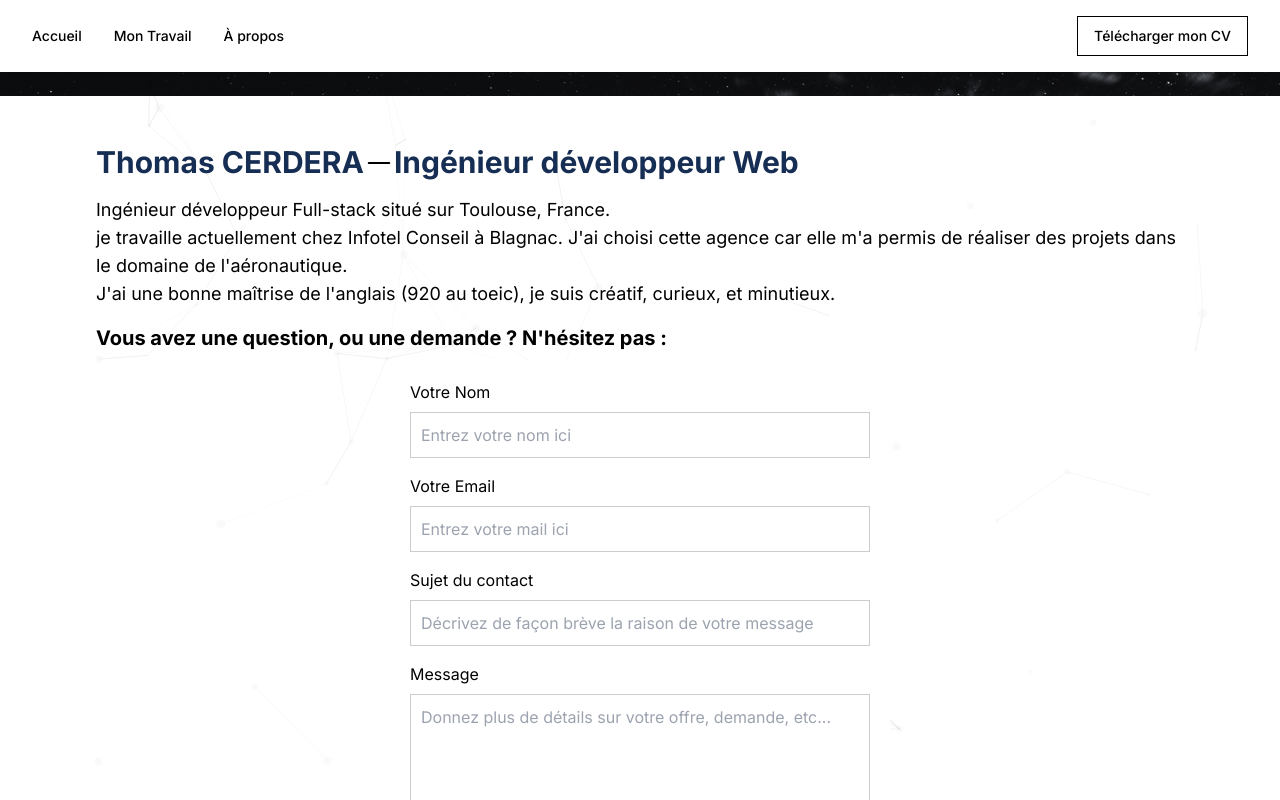
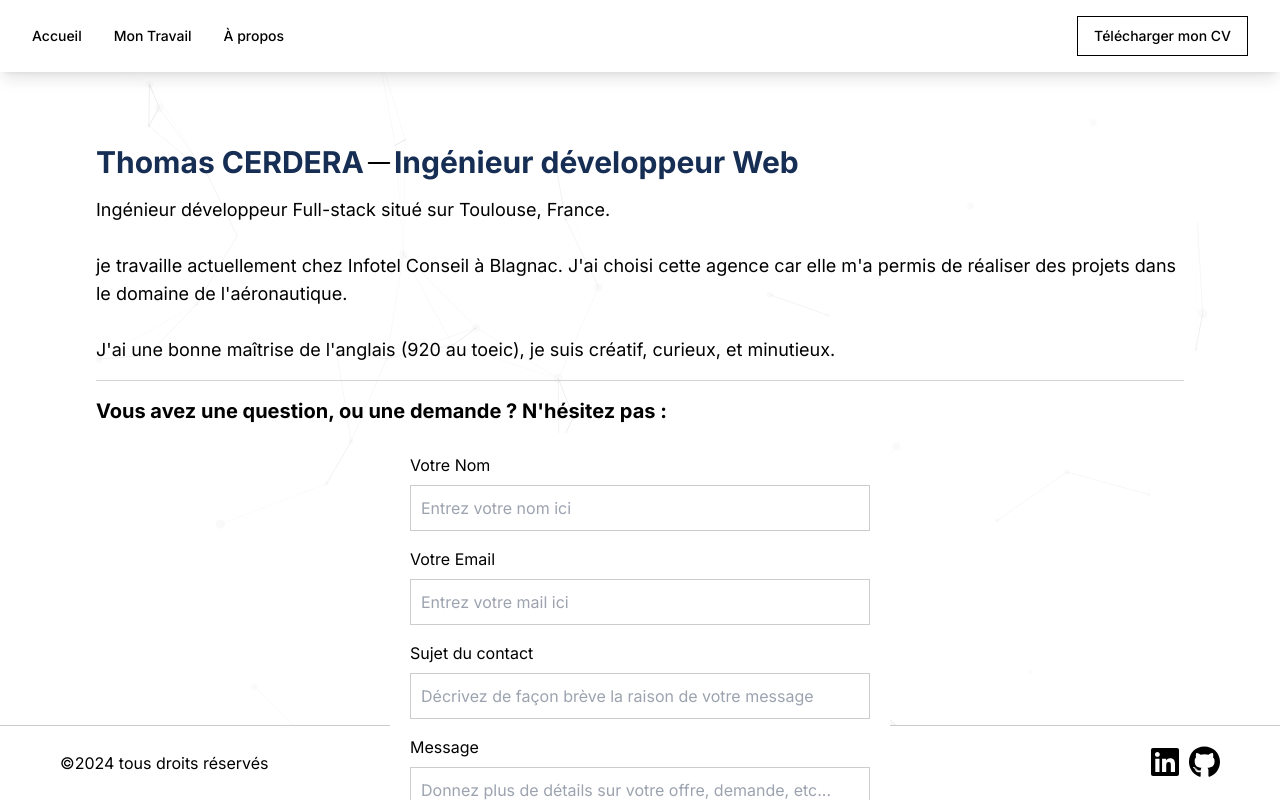
Before and after one commit to ThomasC317/websiteV2, a Next.js app: page /about in a window 1280 px wide. Shown: the top 800 px of the page. Built offline with nearby package versions, Linux system fonts and the light colour scheme.

Commit message:
update style on about page

```diff
--- a/app/about/page.tsx
+++ b/app/about/page.tsx
@@ -8,9 +8,9 @@ import Trema from "@/components/component/trema";
 const About = () => {
 
     return (
-    <div className="min-h-screen bg-white">
+    <div className="min-h-screen flex flex-col bg-white">
         <Navbar isMainPage={false} />
-        <div style={{ position: "relative" }}>
+        <div>
             <ParticleBackground />
             <main className="w-full bg-transparent bg-opacity-80 mx-auto rounded-lg px-24 py-12 mt-24 relative z-10">
                 <div className="mb-4 flex flex-col">
@@ -18,13 +18,15 @@ const About = () => {
                         Thomas CERDERA <Trema/> Ingénieur développeur Web
                     </h1>
                     <p className="text-lg">
-                        Ingénieur développeur Full-stack situé sur Toulouse, France.<br/>
-                        je travaille actuellement chez Infotel Conseil à Blagnac. J'ai choisi cette agence car elle m'a permis de réaliser des projets dans le domaine de l'aéronautique.<br/>
+                        Ingénieur développeur Full-stack situé sur Toulouse, France.<br/><br/>
+                        je travaille actuellement chez Infotel Conseil à Blagnac. J'ai choisi cette agence car elle m'a permis de réaliser des projets dans le domaine de l'aéronautique.<br/><br/>
                         J'ai une bonne maîtrise de l'anglais (920 au toeic), je suis créatif, curieux, et minutieux.
                     </p>
                 </div>
+<div className="border-t border-color-lightgray py-4">
                 <h2 className="text-xl font-bold mb-2">Vous avez une question, ou une demande ? N'hésitez pas :</h2>
                 <Contact />
+                </div>
             </main>
             <Footer />
         </div>
```
